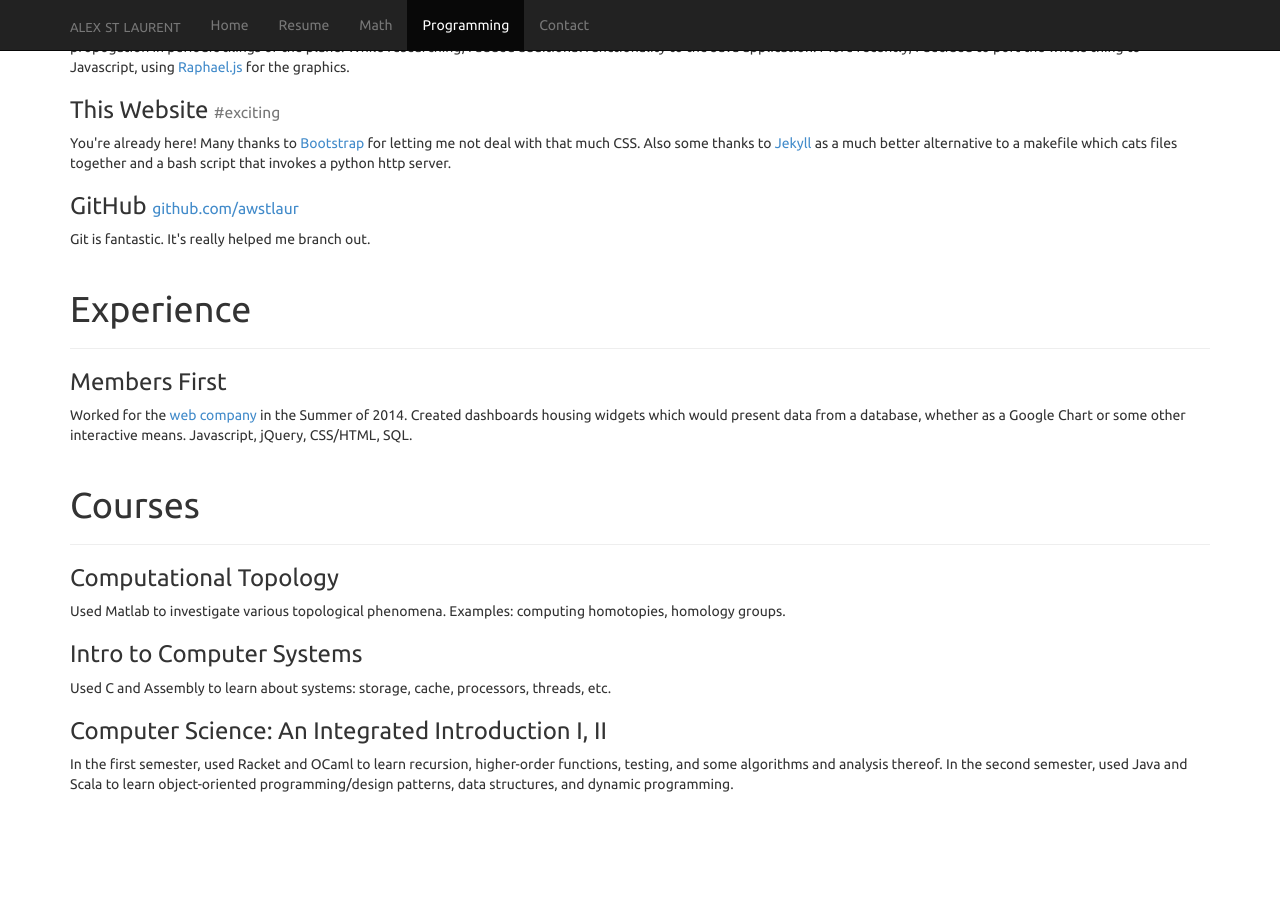
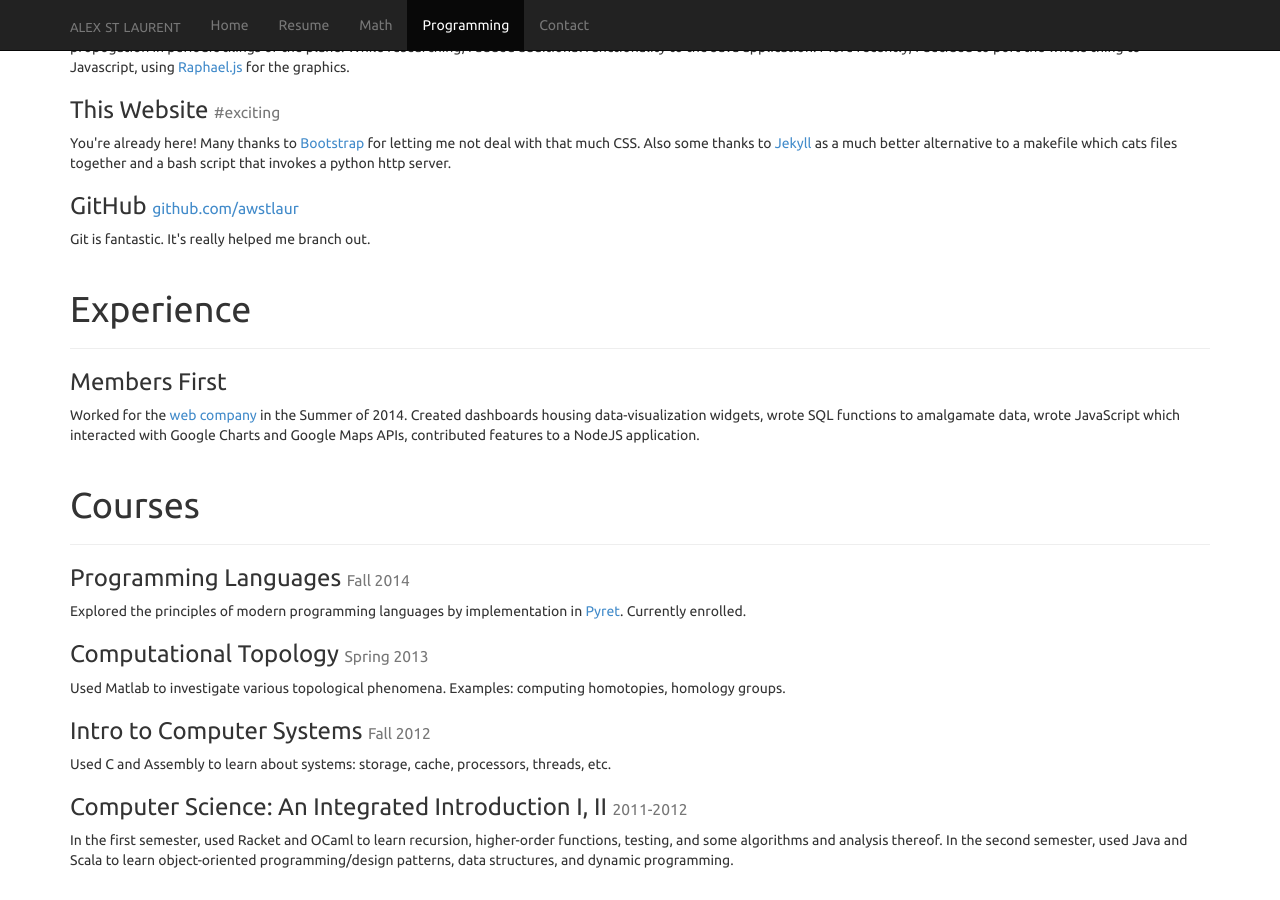
Before and after one commit to awstlaur/website, a Jekyll site: the page built from programming/index.html, in a window 1280 px wide and 900 px high, scrolled down 695 px. Built offline with Jekyll 4.4.1, drawn with Linux system fonts in a browser that asks for light colours; nearby versions of some CDN libraries; Markdown is read by kramdown in place of the engine named in the settings; before the commit the page ends 1519 px from its top, so only the background shows below that.

Commit message:
Edited MembersFirst descr., added pl

```diff
--- a/programming/index.html
+++ b/programming/index.html
@@ -51,22 +51,26 @@ $("title").text("{{ site.programming_title }}")
 </div>
     <h3>Members First</h3>
     <p>
-    Worked for the <a href="http://www.membersfirst.com/index.asp">web company</a> in the Summer of 2014. Created dashboards housing widgets which would present data from a database, whether as a Google Chart or some other interactive means. Javascript, jQuery, CSS/HTML, SQL.
+    Worked for the <a href="http://www.membersfirst.com/index.asp">web company</a> in the Summer of 2014. Created dashboards housing data-visualization widgets, wrote SQL functions to amalgamate data, wrote JavaScript which interacted with Google Charts and Google Maps APIs, contributed features to a NodeJS application.
     </p>
 
 <div class="page-header">
     <h1>Courses</h1>
 </div>
-    <h3>Computational Topology</h3>
+    <h3>Programming Languages <small>Fall 2014</small></h3>
+    <p>
+    Explored the principles of modern programming languages by implementation in <a href="http://www.pyret.org/">Pyret</a>. Currently enrolled.
+    </p>
+    <h3>Computational Topology <small>Spring 2013</small></h3>
     <p>
     Used Matlab to investigate various topological phenomena. Examples: computing homotopies,
     homology groups.
     </p>
-    <h3>Intro to Computer Systems</h3>
+    <h3>Intro to Computer Systems <small>Fall 2012</small></h3>
     <p>
     Used C and Assembly to learn about systems: storage, cache, processors, threads, etc.
     </p>
-    <h3>Computer Science: An Integrated Introduction I, II</h3>
+    <h3>Computer Science: An Integrated Introduction I, II <small>2011-2012</small></h3>
     <p>
     In the first semester, used Racket and OCaml to learn recursion, higher-order functions,
     testing, and some algorithms and analysis thereof. In the second semester, used Java and
```
Also changed, not shown: 1 other file.
